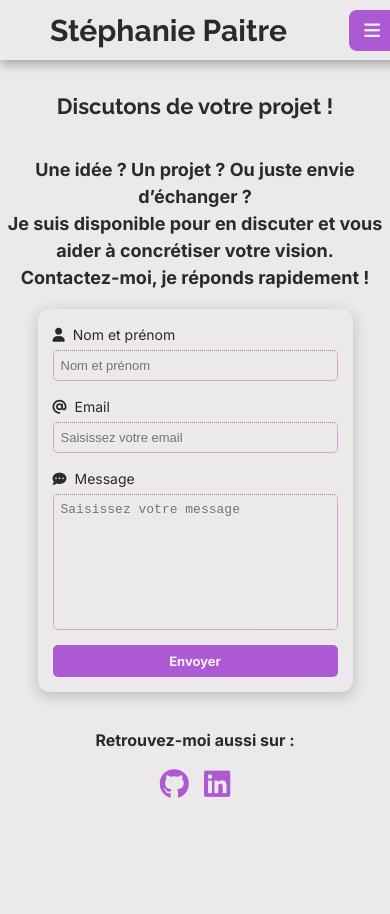
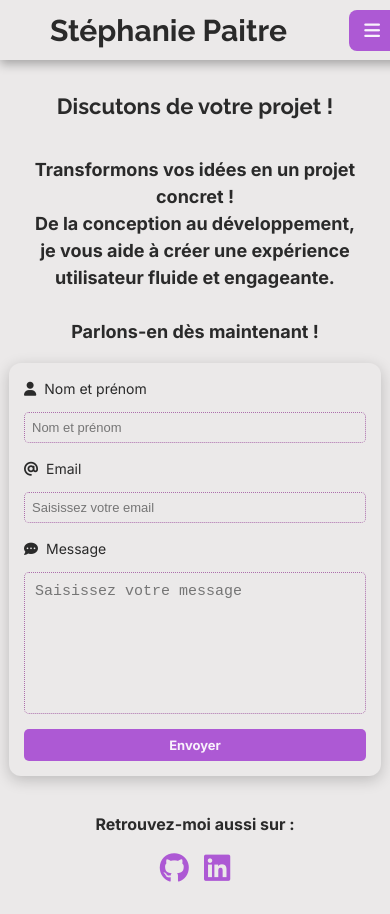
Before and after one commit to pommeverte06/Portfolio_P12, a React (Vite) app: page /contact in a window 390 px wide. Built offline with nearby package versions, Linux system fonts and the light colour scheme.

Commit message:
page contact OK

```diff
--- a/src/pages/Contact/Contact.jsx
+++ b/src/pages/Contact/Contact.jsx
@@ -33,11 +33,14 @@ function Contact() {
   return (
     <div className="contact-container">
       <h2 className="contact-title">Discutons de votre projet !</h2>
+
       <p className="contact-subtitle">
-        Une idée ? Un projet ? Ou juste envie d’échanger ? <br />
-        Je suis disponible pour en discuter et vous aider à concrétiser votre
-        vision.
-        <br /> Contactez-moi, je réponds rapidement !
+        <strong>Transformons vos idées en un projet concret !</strong> <br />
+        De la conception au développement, je vous aide à créer une expérience
+        utilisateur fluide et engageante. <br />
+        <br />
+        <strong>Parlons-en dès maintenant !</strong>
+        <br />
       </p>
 
       <form onSubmit={sendEmail} className="contact-form">
--- a/src/pages/Contact/contact.css
+++ b/src/pages/Contact/contact.css
@@ -9,12 +9,21 @@
   font-size: 30px;
   margin: 15px 0;
 }
-.contact-subtitle{
-
+.contact-subtitle {
   font-weight: bold;
   font-size: 18px;
+  animation: fadeIn 1.2s ease-in-out;
 }
-
+@keyframes fadeIn {
+  from {
+    opacity: 0;
+    transform: translateY(10px);
+  }
+  to {
+    opacity: 1;
+    transform: translateY(0);
+  }
+}
 .contact-form {
   background: var(--color-bg-light);
   padding: 25px;
@@ -38,7 +47,7 @@
 .input-group label {
   font-size: 14px;
   font-weight: 500;
-  margin-bottom: 5px;
+  margin-bottom: 13px;
   display: flex;
   align-items: center;
   gap: 8px;
@@ -126,7 +135,7 @@
 
 .social-links p {
   font-size: 16px;
-  font-weight:bold;
+  font-weight: bold;
   margin-bottom: 10px;
 }
 
@@ -146,11 +155,6 @@
   color: var(--color-primary-hover);
   transform: scale(1.1);
 }
-
-
-
-
-
 
 /* ======== RESPONSIVE ======== */
 
@@ -194,13 +198,15 @@
   .contact-title {
     font-size: 24px;
   }
-
+  .contact-subtitle {
+    width: 85%;
+  }
   .input-group label {
     font-size: 14px;
   }
 
   .input-group input,
-  .input-group textarea {
+  .input-group textarea .input-group label {
     font-size: 14px;
     padding: 8px;
   }
@@ -219,7 +225,7 @@
 
   .contact-form {
     padding: 15px;
-    width: 75%;
+    width: 90%;
     max-width: 400px;
   }
 
@@ -227,8 +233,12 @@
     font-size: 22px;
   }
 
+  .contact-subtitle {
+    width: 85%;
+  }
+
   .input-group input,
-  .input-group textarea {
+  .input-group textarea .input-group label {
     font-size: 13px;
     padding: 7px;
   }
```
